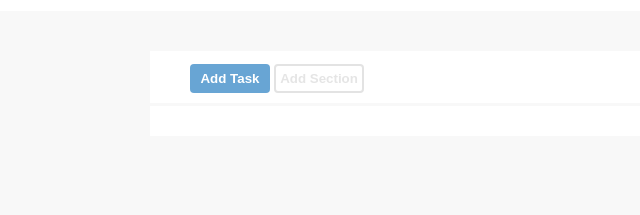
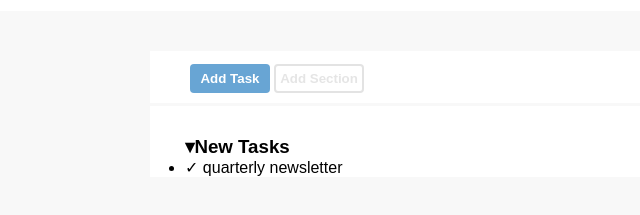
Before and after one commit to sollendy/html-css-toboolist, a plain HTML site: page index.html in a window 1280 px wide. Shown: the part 67-282 px from the top of the page, without its empty margins (0-640 px from the left). Drawn offline with Linux system fonts and the light colour scheme.

Commit message:
lista inizializzata

```diff
--- a/css/style.css
+++ b/css/style.css
@@ -51,6 +51,6 @@ header{
 main{
     margin-top: 3px;
     padding-top: 30px;
-    padding-left: 39px;
+    padding-left: 35px;
     font-family: Arial, sans-serif;
 }
--- a/index.html
+++ b/index.html
@@ -18,7 +18,12 @@
     </header>
     <main class="bianchi">
         <section>
-
+            <h3>&#9662New Tasks</h3>
+            <ul>
+                <li>
+                   <span>&check;</span> quarterly newsletter
+                </li>
+            </ul>
         </section>
     </main>
 </body>
```
